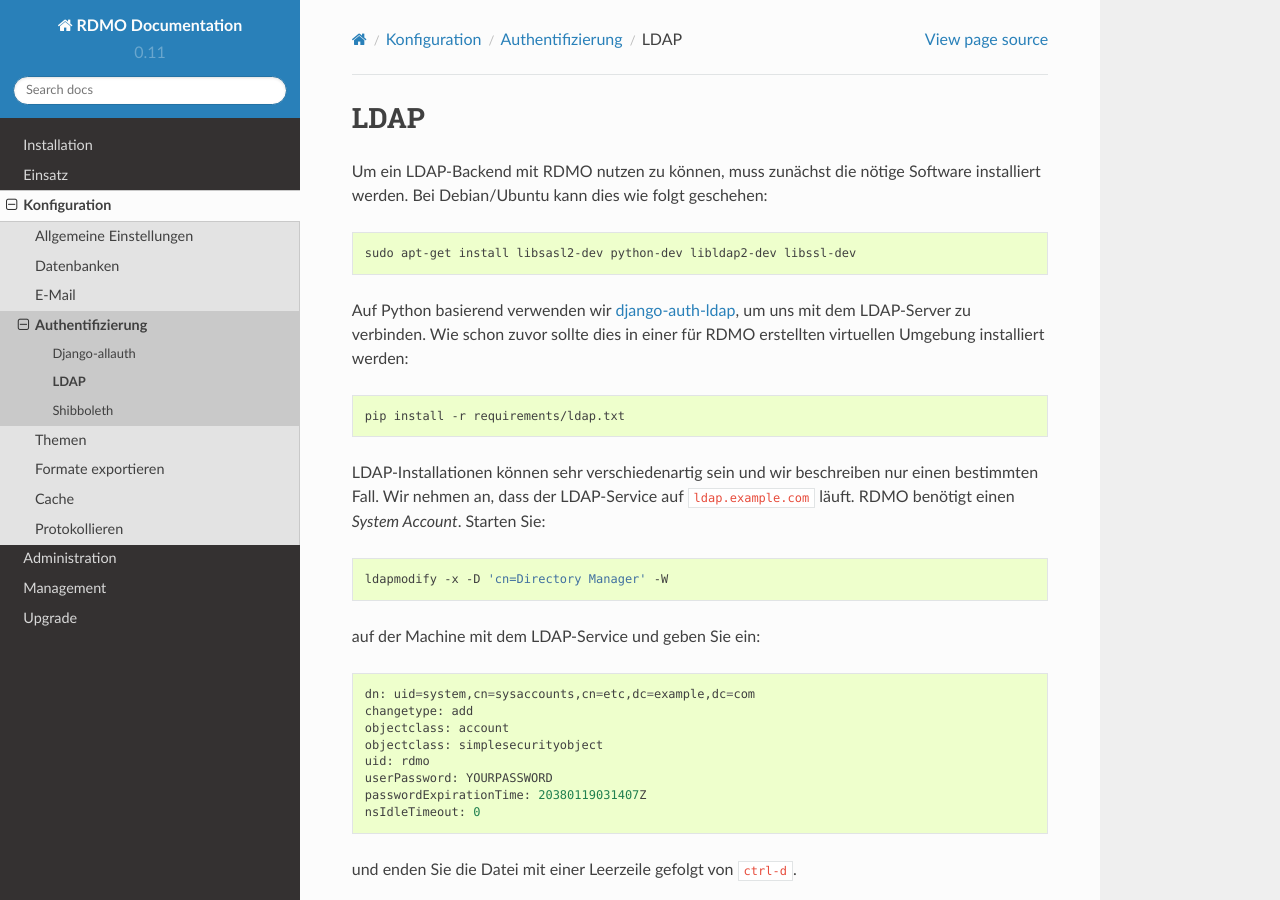
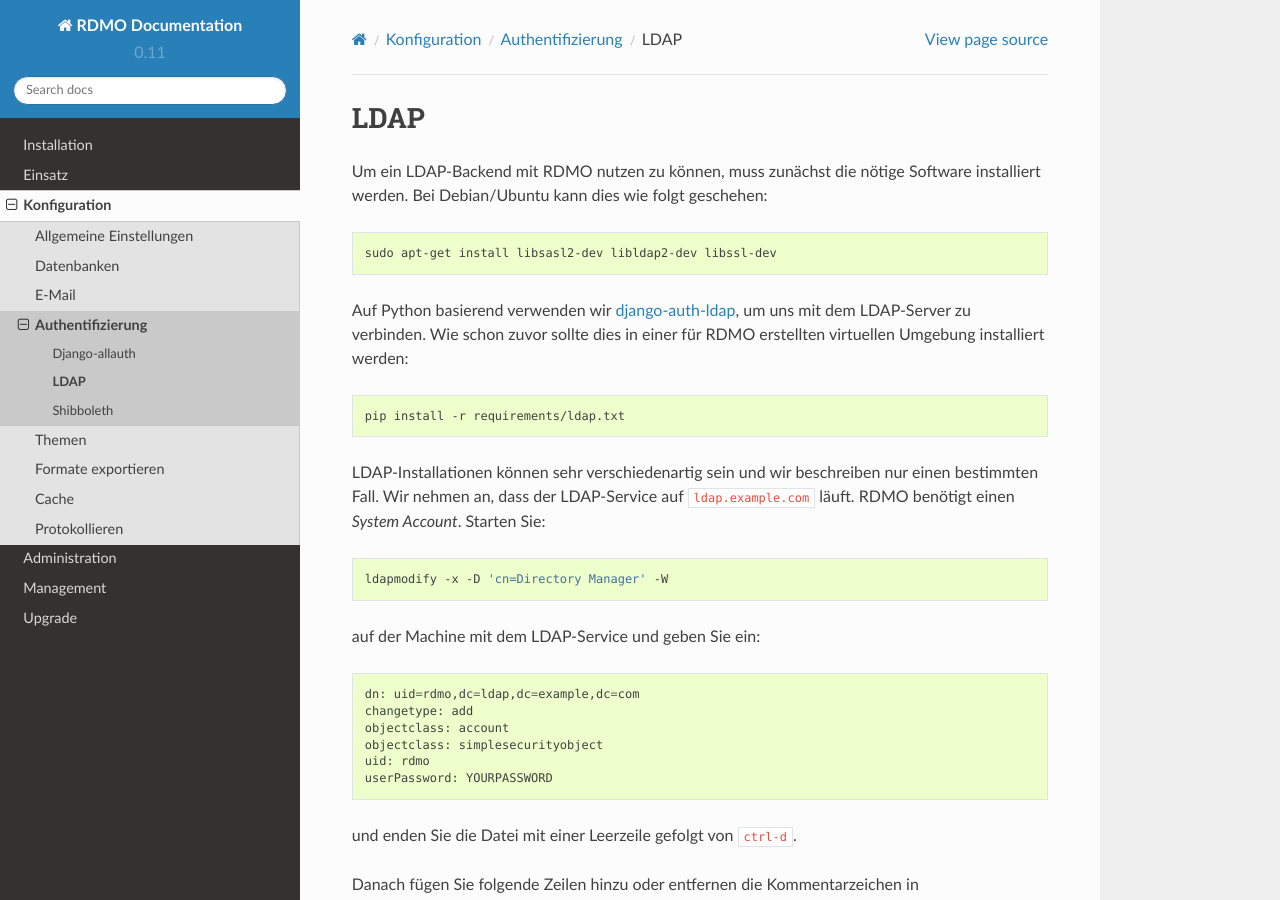
Before and after one commit to rdmorganiser/rdmo-docs-de, a Sphinx documentation site: the page built from docs/configuration/authentication/ldap.md, in a window 1280 px wide and 900 px high. Built offline with Sphinx 7.4.7 and the Read the Docs theme 2.0.0, drawn with Linux system fonts in a browser that asks for light colours.

Commit message:
Update LDAP docs

````diff
--- a/docs/configuration/authentication/ldap.md
+++ b/docs/configuration/authentication/ldap.md
@@ -3,7 +3,7 @@
 Um ein LDAP-Backend mit RDMO nutzen zu können, muss zunächst die nötige Software installiert werden. Bei Debian/Ubuntu kann dies wie folgt geschehen:
 
 ```bash
-sudo apt-get install libsasl2-dev python-dev libldap2-dev libssl-dev
+sudo apt-get install libsasl2-dev libldap2-dev libssl-dev
 ```
 
 Auf Python basierend verwenden wir [django-auth-ldap](https://pypi.org/project/django-auth-ldap), um uns mit dem LDAP-Server zu verbinden. Wie schon zuvor sollte dies in einer für RDMO erstellten virtuellen Umgebung installiert werden:
@@ -21,14 +21,12 @@
 auf der Machine mit dem LDAP-Service und geben Sie ein:
 
 ```
-dn: uid=system,cn=sysaccounts,cn=etc,dc=example,dc=com
+dn: uid=rdmo,dc=ldap,dc=example,dc=com
 changetype: add
 objectclass: account
 objectclass: simplesecurityobject
 uid: rdmo
 userPassword: YOURPASSWORD
-passwordExpirationTime: 20380119031407Z
-nsIdleTimeout: 0
 ```
 
 und enden Sie die Datei mit einer Leerzeile gefolgt von  `ctrl-d`.
````
